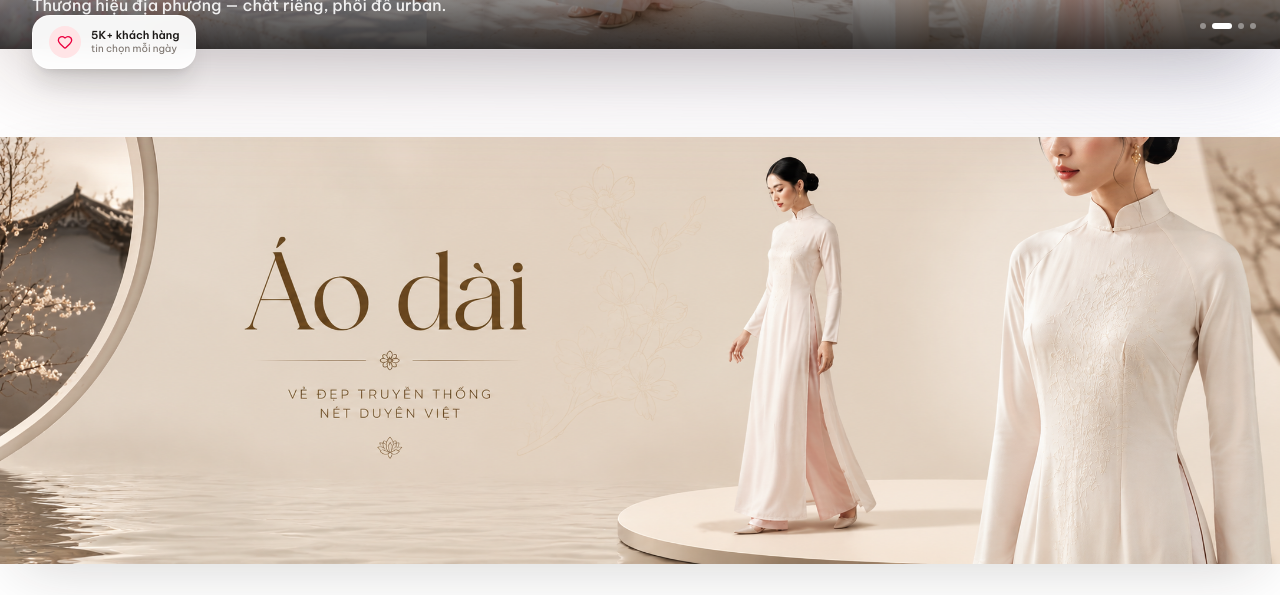
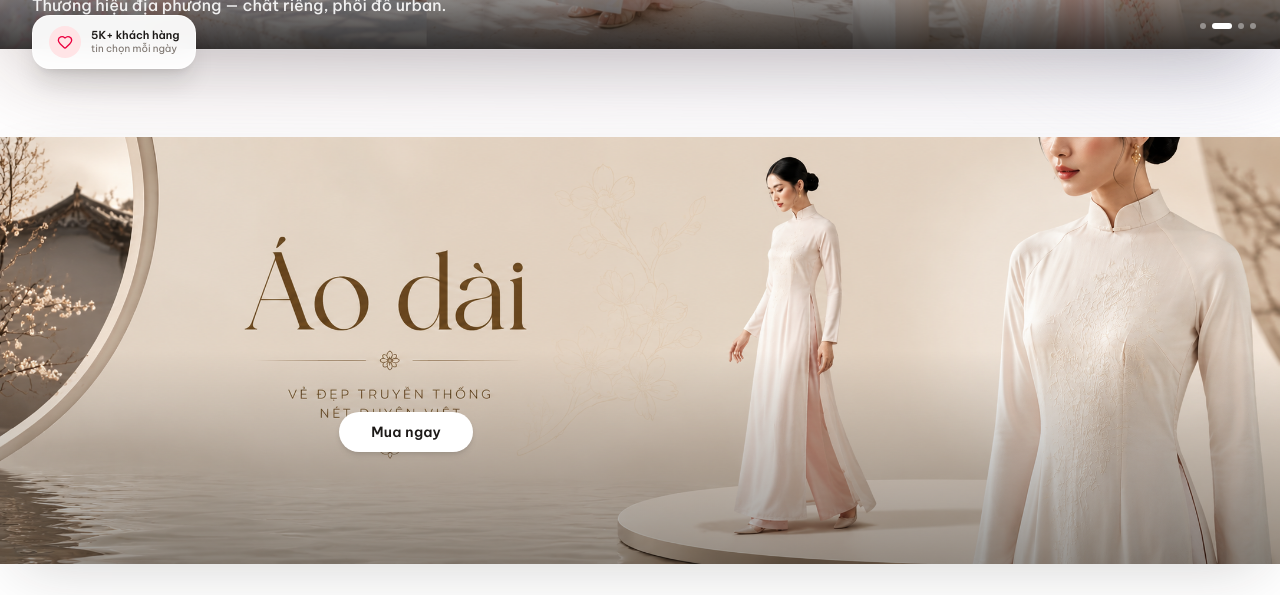
Before and after one commit to minhchinh595/225ECM01, a Next.js app in the folder frontend/: page / in a window 1280 px wide. Shown: the part 740-1335 px from the top of the page. Built offline with nearby package versions, Linux system fonts and the light colour scheme; no server answers.

Commit message:
thêm nút mua ngay vào trong ảnh

```diff
--- a/frontend/src/app/page.tsx
+++ b/frontend/src/app/page.tsx
@@ -43,6 +43,7 @@ const CATEGORY_SECTIONS = [
     keywords: ["áo dài", "ao dai"],
     accent: "from-rose-50 to-amber-50",
     badge: "bg-rose-100 text-rose-800 border-rose-200",
+    buttonLeft: "26.5%",
   },
   {
     key: "non-la",
@@ -51,6 +52,7 @@ const CATEGORY_SECTIONS = [
     keywords: ["nón lá", "non la", "nón"],
     accent: "from-amber-50 to-yellow-50",
     badge: "bg-amber-100 text-amber-800 border-amber-200",
+    buttonLeft: "23.5%",
   },
   {
     key: "tui",
@@ -59,6 +61,7 @@ const CATEGORY_SECTIONS = [
     keywords: ["túi", "tui", "bag"],
     accent: "from-violet-50 to-fuchsia-50",
     badge: "bg-violet-100 text-violet-800 border-violet-200",
+    buttonLeft: "24%",
   },
   {
     key: "giay",
@@ -67,6 +70,7 @@ const CATEGORY_SECTIONS = [
     keywords: ["giày", "giay", "dép", "dep"],
     accent: "from-sky-50 to-indigo-50",
     badge: "bg-sky-100 text-sky-800 border-sky-200",
+    buttonLeft: "24%",
   },
   {
     key: "trang-suc-khan-lua",
@@ -76,6 +80,7 @@ const CATEGORY_SECTIONS = [
     accent: "from-emerald-50 to-teal-50",
     badge: "bg-emerald-100 text-emerald-800 border-emerald-200",
     multi: true,
+    buttonLeft: "41%",
   },
 ]
 
@@ -224,14 +229,25 @@ export default function Home() {
 
           return (
             <section key={section.key} className="w-full">
-              {/* Banner image */}
-              <div className="overflow-hidden shadow-[0_20px_60px_-20px_rgba(28,25,23,0.20)]">
+              {/* Banner image + overlay button */}
+              <div className="relative overflow-hidden shadow-[0_20px_60px_-20px_rgba(28,25,23,0.20)]">
                 <img
                   src={section.image}
                   alt={section.label}
                   className="block w-full object-cover"
                   loading="lazy"
                 />
+                {/* Gradient dưới để nút dễ nhìn */}
+                <div className="pointer-events-none absolute inset-0 bg-gradient-to-t from-black/40 via-transparent to-transparent" />
+                {/* Nút mua ngay overlay phía dưới ảnh */}
+                <div className="absolute bottom-0 pb-24 sm:pb-28" style={{ left: section.buttonLeft }}>
+                  <a
+                    href={`#${section.key}`}
+                    className="inline-flex items-center gap-2 rounded-full bg-white px-8 py-2.5 text-sm font-semibold tracking-wide text-stone-900 shadow-md transition hover:bg-stone-100"
+                  >
+                    Mua ngay
+                  </a>
+                </div>
               </div>
 
               {/* Label + products */}
```
